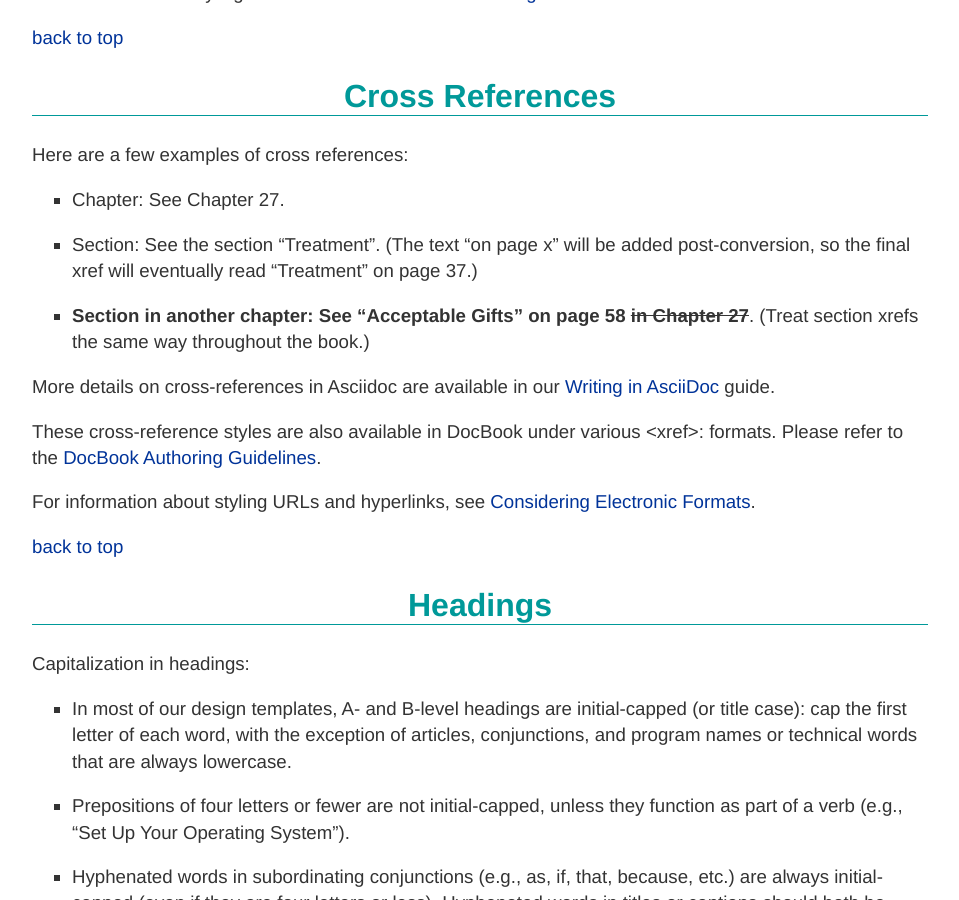
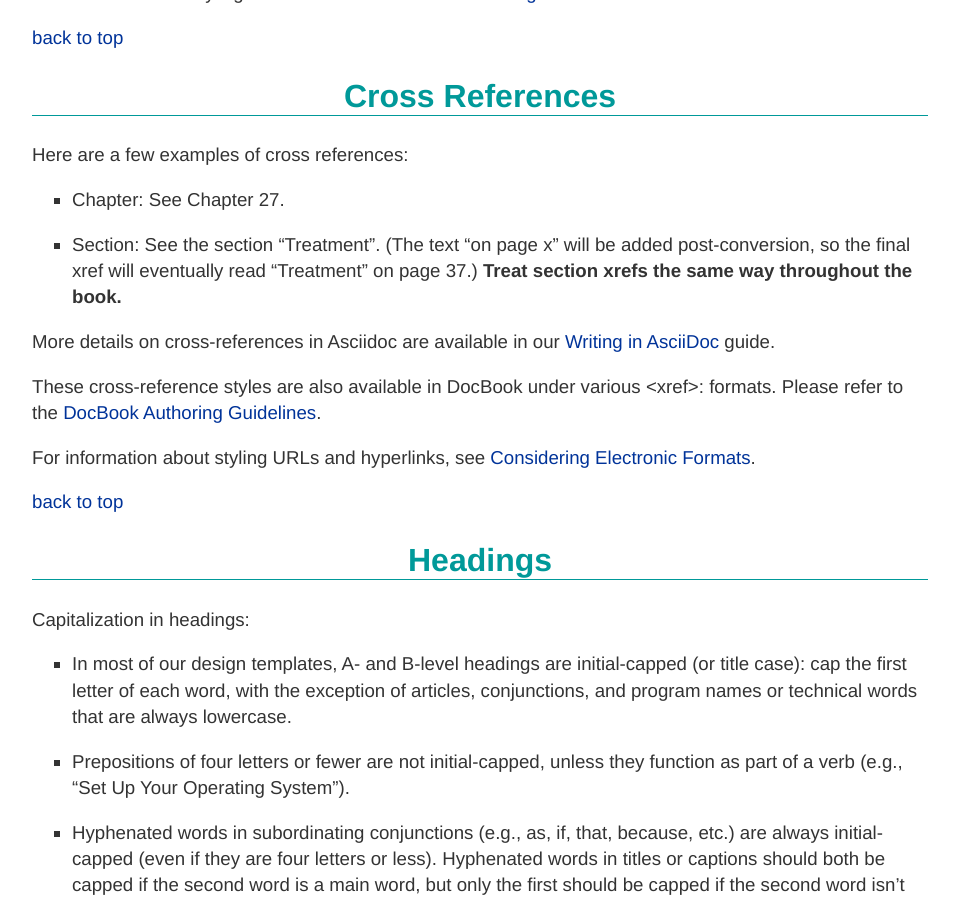
Before and after one commit to oreillymedia/production-resources, a Jekyll site: the page built from styleguide/index.md, in a window 1280 px wide and 900 px high, scrolled down 4738 px. Shown: the whole window, without its empty margins (160-1119 px from the left). Built offline with Jekyll 4.4.1, drawn with Linux system fonts in a browser that asks for light colours; some of the changed text lies outside the part shown.

Commit message:
August updates, unbolding early 2021 changes

```diff
--- a/styleguide/index.md
+++ b/styleguide/index.md
@@ -206,10 +206,7 @@
 <p>Chapter: See Chapter 27.</p>
 </li>
 <li>
-<p>Section: See the section “Treatment”. (The text “on page x” will be added post-conversion, so the final xref will eventually read “Treatment” on page 37.)</p>
-</li>
-<li>
- <p><strong>Section in another chapter: See “Acceptable Gifts” on page 58 <strike>in Chapter 27</strike></strong>. (Treat section xrefs the same way throughout the book.)</p>
+<p>Section: See the section “Treatment”. (The text “on page x” will be added post-conversion, so the final xref will eventually read “Treatment” on page 37.) <strong>Treat section xrefs the same way throughout the book.</strong></p>
 </li>
 </ul>
 
@@ -1148,7 +1145,7 @@
  <li>IDs</li>
  <li>IDE</li>
  <li>IndexedDB</li>
- <li><strong>infrastructure as a service (IaaS)</strong></li>
+ <li>infrastructure as a service (IaaS)</li>
  <li>inline</li>
  <li>inode</li>
  <li>interclient</li>
@@ -1293,7 +1290,7 @@
 
 <h2 id="wordlist-O">O</h2>
 <ul>
-  <li>Objective-C</li>
+ <li>Objective-C</li>
  <li>object linking and embedding (OLE)</li>
  <li>object-oriented programming (OOP)</li>
  <li>object request broker (ORB)</li>
@@ -1315,7 +1312,11 @@
  <li>Oracle 8<em>i</em> (italic “i”)</li>
  <li>Oracle 9<em>i</em> (italic “i”)</li>
  <li>Oracle Parallel Query Option</li>
- <li>O’Reilly Media, Inc.</li>
+ <li>O’Reilly Media, Inc.
+  <ul>
+  <li><strong>O’Reilly’s platform s/b "the O’Reilly platform" or "the O’Reilly learning platform" and then "O’Reilly" on subsequent mentions.</strong></li>
+  </ul>
+ </li>
  <li>OS/2</li>
  <li>OSA</li>
  <li>OSF/Motif</li>
@@ -1343,7 +1344,7 @@
  <li>Perl DBI</li>
  <li>plain text (n)</li>
  <li>plain-text (a)</li>
- <li><strong>platform as a service (PaaS)</strong></li>
+ <li>platform as a service (PaaS)</li>
  <li>Plug and Play (PnP)</li>
  <li>plug in (v)</li>
  <li>plug-in (a, n)</li>
@@ -1370,7 +1371,7 @@
  <li>pseudo-tty</li>
  <li>public key (n)</li>
  <li>public-key (a)</li>
- <li><strong>publish/subscribe or pub/sub</strong></li>
+ <li>publish/subscribe or pub/sub</li>
  <li>pull-down (a)</li>
  </ul>
 
@@ -1414,7 +1415,7 @@
  <li>righthand (a)</li>
  <li>rmail</li>
  <li>rollback (n); roll back (v)</li>
- <li><strong>rollout (n); roll out (v)</strong></li>
+ <li>rollout (n); roll out (v)</li>
  <li>rootkit</li>
  <li>Rubout key</li>
  <li>rulebase</li>
@@ -1457,7 +1458,7 @@
  <li>SMP (a, n)</li>
  <li>SOAP</li>
  <li>Social Security number (SSN)</li>
- <li><strong>software as a service (SaaS)</strong></li>
+ <li>software as a service (SaaS)</li>
  <li>software-in-the-loop</li>
  <li>source code</li>
  <li>space bar</li>
```
Also changed, not shown: other parts of styleguide/index.md (+1 -1 lines).
